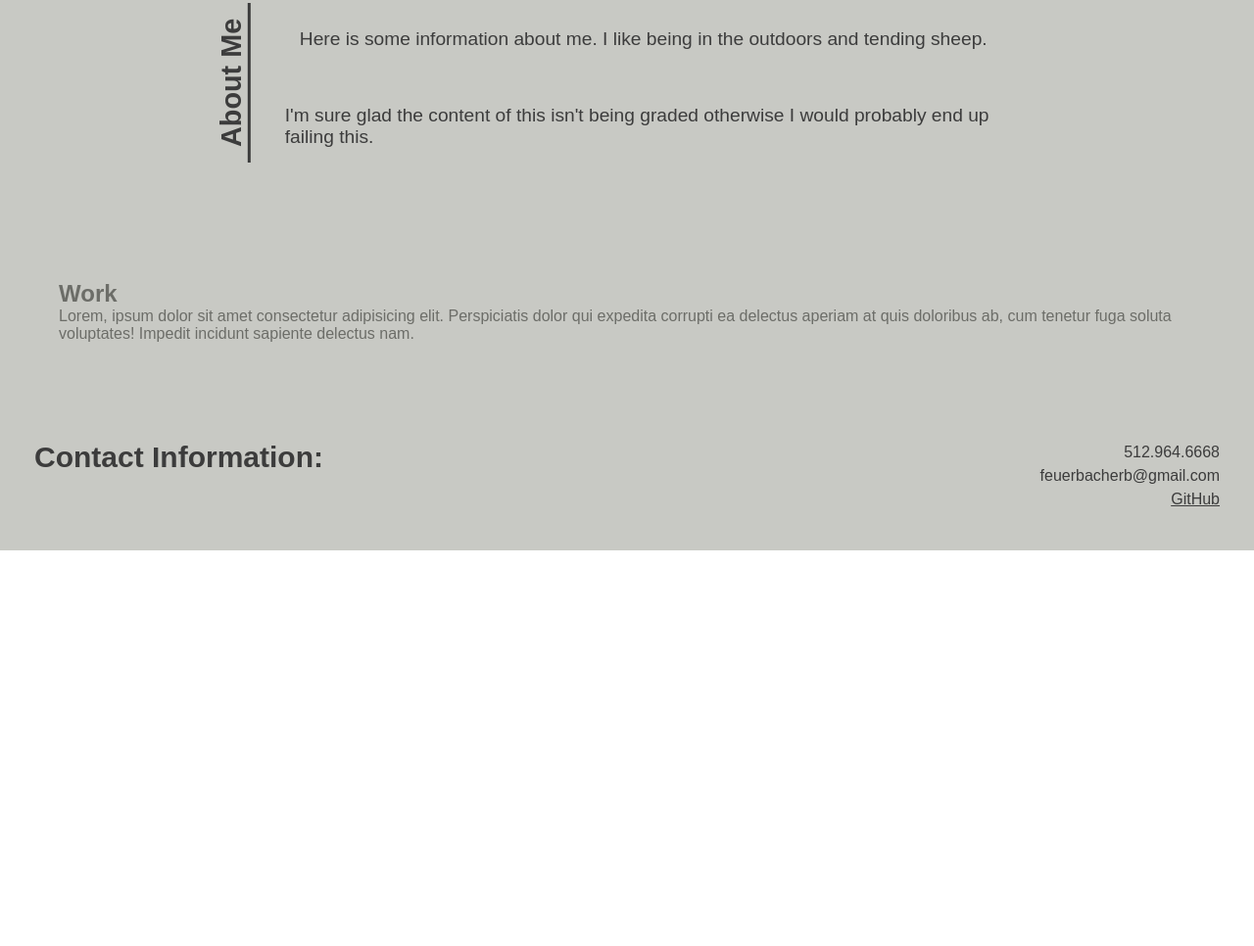
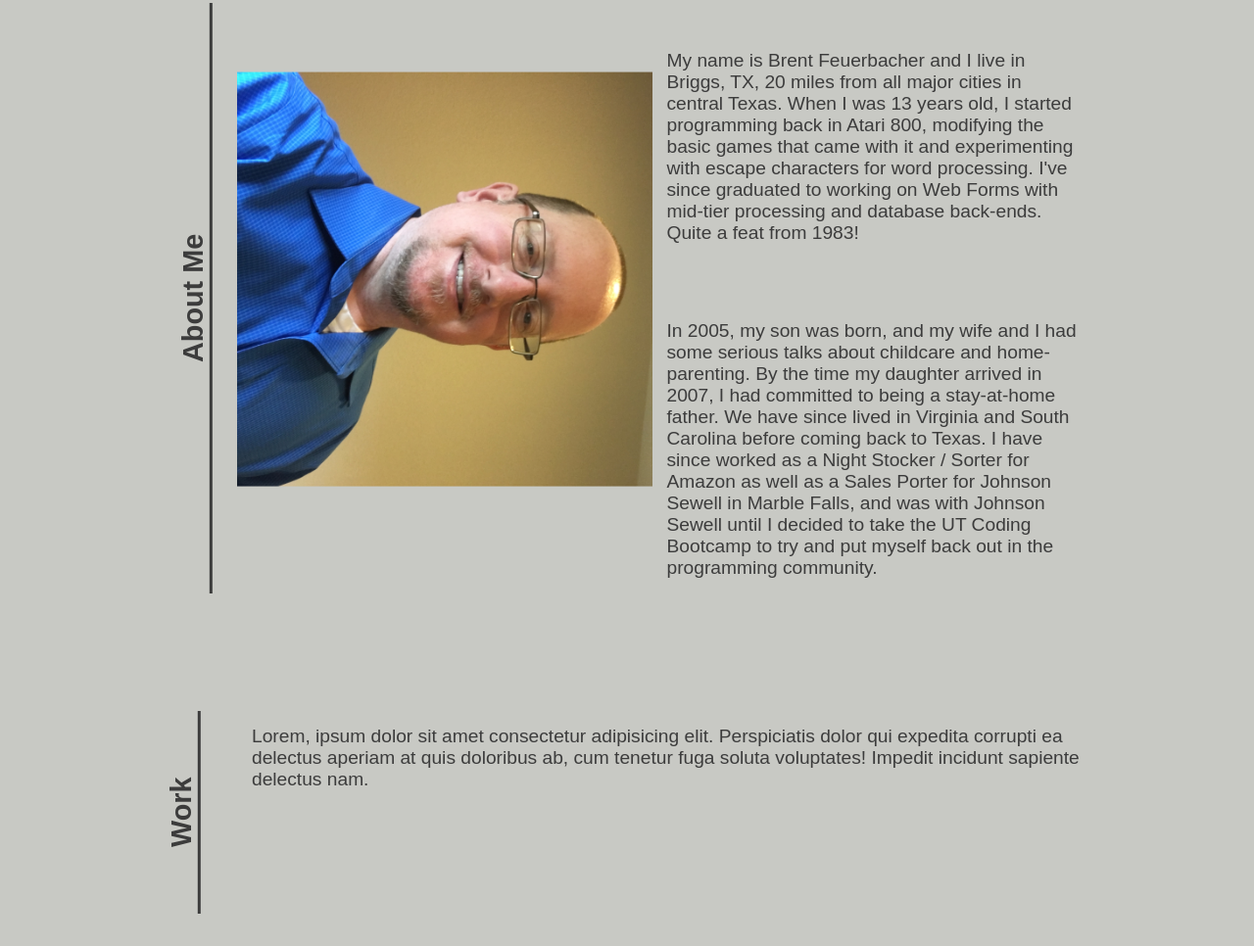
Before and after one commit to feuerbacherb/feuerbacherb.github.io, a plain HTML site: page index.html in a window 1280 px wide. Shown: the part 394-1360 px from the top of the page at 98% size. Before the commit the page ends 956 px from the top, so only its background shows below. Drawn offline with Linux system fonts and the light colour scheme.

Commit message:
was able to get the image working

```diff
--- a/assets/css/style.css
+++ b/assets/css/style.css
@@ -176,8 +176,8 @@ section {
 .about-me-grid-container {
    width: 80%;
    display: grid;
-   grid-template-columns: 1fr repeat(2, 4fr);
-   grid-template-rows: repeat(2, 1fr);
+   grid-template-columns: 1fr repeat(4, 4fr);
+   grid-template-rows: repeat(2, 2fr);
    color: var(--secondary-color);
    font-size: 1.2rem;
    grid-gap: 15px;
@@ -187,14 +187,68 @@ section {
    padding: 15px 0;
    display: flex;
    align-items: center;
+   justify-content: left;
+   text-align: left;
+}
+
+
+/*
+.about-me-grid-img {
+   display: flex;
+   padding: 15px;
+   width: 100%;
+   min-height: 300px;
+   align-items: flex-end;
+   position: relative;
+   overflow: hidden;
+   grid-column: 2 / span 2;
+   grid-row: 2 / span 2;
+}
+
+.selfie-img {
+   background-image: url("../images/selfie.JPG");
+   background-size: cover;
+   transform: rotate(90deg);
+}
+*/
+
+.about-me-grid-img {
+   grid-column: 2 / 2 span;
+   grid-row: 1 / 2 span;
+   overflow: hidden;
+}
+
+.about-me-grid-img>img {
+   object-fit: cover;
+   width: 100%;
+   max-height: 100%;
+   display: block;
+   transform: rotate(90deg);
+}
+
+/*  End About Me Section */
+
+/*  Start Work Section */
+
+.work-grid-container {
+   width: 80%;
+   display: grid;
+   grid-template-columns: 1fr repeat(2, 4fr);
+   grid-template-rows: repeat(2, 1fr);
+   color: var(--secondary-color);
+   font-size: 1.2rem;
+   grid-gap: 15px;
+}
+
+.work-grid-item {
+   padding: 15px 0;
+   display: flex;
+   align-items: center;
    justify-content: center;
    text-align: left;
 }
 
-
-
-/*  End About Me Section */
-
+/*  End Work Section */
 
 /*  Start Utility Styles */
 
@@ -207,14 +261,14 @@ section {
    grid-column: 1;
    grid-row: 1 / -1;
    transform: rotate(180deg);
-   text-align: center;
+   align-items: baseline;
+   justify-content: center;
    border-left: 3px solid var(--secondary-color);
    width: 80%;
 }
 
 .grid-item {
-   grid-column: 2 / span 2;
-   width: 90%;
+   grid-column: 4 / span 2;
 }
 
 .primary-border {
--- a/index.html
+++ b/index.html
@@ -45,17 +45,20 @@
    <section id="about-me" class="info">
       <div class="about-me-grid-wrapper">
          <div class="about-me-grid-container">
-            <div class="about-me=grid-item grid-head">
+            <div class="about-me-grid-item grid-head">
                <h2>About Me</h2>
+            </div>
+            <div class="about-me-grid-img selfie-img">
+               <img src="assets/images/selfie.JPG" alt="Brent Feuerbacher" />
             </div>
             <div class="about-me-grid-item grid-item">
                <p>
-                  Here is some information about me.  I like being in the outdoors and tending sheep.
+                  My name is Brent Feuerbacher and I live in Briggs, TX, 20 miles from all major cities in central Texas.  When I was 13 years old, I started programming back in Atari 800, modifying the basic games that came with it and experimenting with escape characters for word processing.  I've since graduated to working on Web Forms with mid-tier processing and database back-ends.  Quite a feat from 1983!
                </p>
             </div>
             <div class="about-me-grid-item grid-item">
                <p>
-                  I'm sure glad the content of this isn't being graded otherwise I would probably end up failing this.
+                  In 2005, my son was born, and my wife and I had some serious talks about childcare and home-parenting.  By the time my daughter arrived in 2007, I had committed to being a stay-at-home father.  We have since lived in Virginia and South Carolina before coming back to Texas.  I have since worked as a Night Stocker / Sorter for Amazon as well as a Sales Porter for Johnson Sewell in Marble Falls, and was with Johnson Sewell until I decided to take the UT Coding Bootcamp to try and put myself back out in the programming community.
                </p>
             </div>
          </div>
@@ -63,10 +66,16 @@
    </section>
 
    <section id="work" class="info">
-      <div class="section-grid-wrapper">
-      <h2>Work</h2>
-         <div>
-            Lorem, ipsum dolor sit amet consectetur adipisicing elit. Perspiciatis dolor qui expedita corrupti ea delectus aperiam at quis doloribus ab, cum tenetur fuga soluta voluptates! Impedit incidunt sapiente delectus nam.
+      <div class="about-me-grid-wrapper">
+         <div class="work-grid-container">
+            <div class="work-grid-item grid-head">
+               <h2>Work</h2>
+            </div>
+            <div class="work-grid-item grid-item">
+               <p>
+                  Lorem, ipsum dolor sit amet consectetur adipisicing elit. Perspiciatis dolor qui expedita corrupti ea delectus aperiam at quis doloribus ab, cum tenetur fuga soluta voluptates! Impedit incidunt sapiente delectus nam.
+               </p>
+            </div>
          </div>
       </div>
    </section>
```
